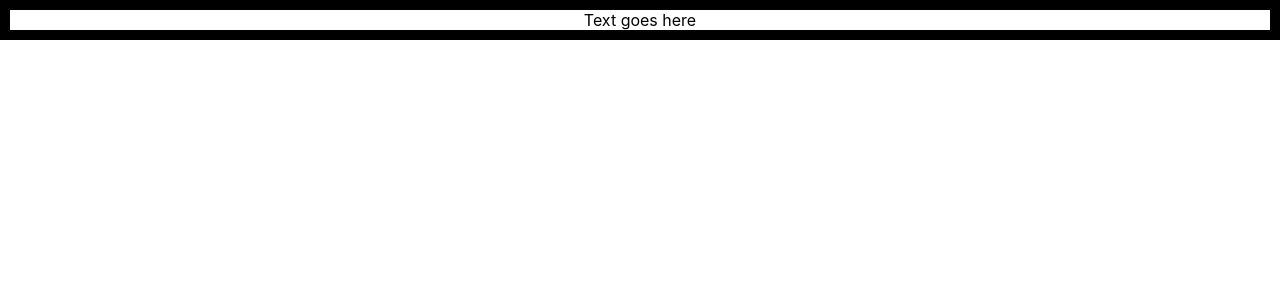
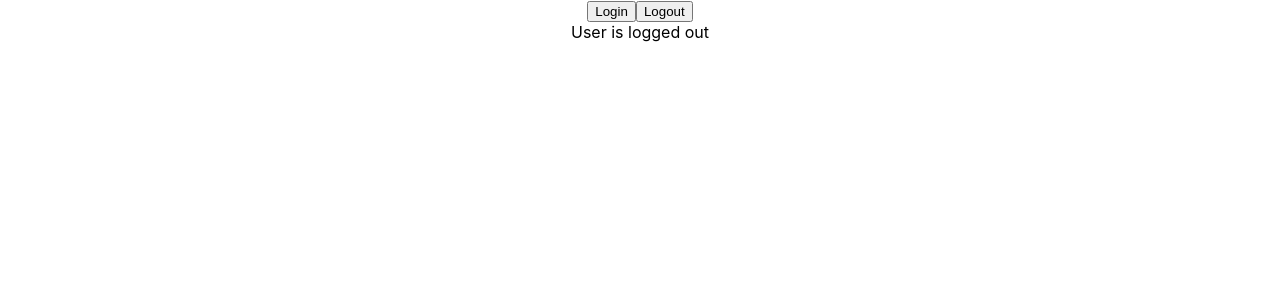
Before and after one commit to harmeetsingh7276/react-typescript, a React (Create React App) app: page / in a window 1280 px wide. Shown: the top 300 px of the page. Built offline with nearby package versions, Linux system fonts and the light colour scheme.

Commit message:
Basics of useState hook

```diff
--- a/src/App.tsx
+++ b/src/App.tsx
@@ -8,6 +8,7 @@
 import { Oscar } from './component/Oscar';
 import { Person } from './component/Person';
 import { PersonList } from './component/PersonList';
+import { LoggedIn } from './component/state/LoggedIn';
 import { Status } from './component/Status';
 
 function App() {
@@ -39,7 +40,8 @@
         console.log("Button Clicked",e,id)
       }} /> */}
       {/* <Input value='Harmeet' handleChange={(event)=>console.log(event)} /> */}
-      <Container styles={{border:'10px solid black'}} />
+      {/* <Container styles={{border:'10px solid black'}} /> */}
+      <LoggedIn/>
     </div>
   );
 }
--- /dev/null
+++ b/src/component/state/LoggedIn.tsx
@@ -0,0 +1,19 @@
+import { useState } from "react"
+
+
+export const LoggedIn = () => {
+    const[isLoggedIn,setIsLoggedIn]=useState(false)
+    const handleLogin = () => {
+        setIsLoggedIn(true)
+     }
+    const handleLogout = () => {
+        setIsLoggedIn(false)
+     }
+    return (
+        <div>
+            <button onClick={handleLogin}>Login</button>
+            <button onClick={handleLogout}>Logout</button>
+            <div>User is {isLoggedIn? 'logged in':'logged out'}</div>
+        </div>
+    )
+}
```
